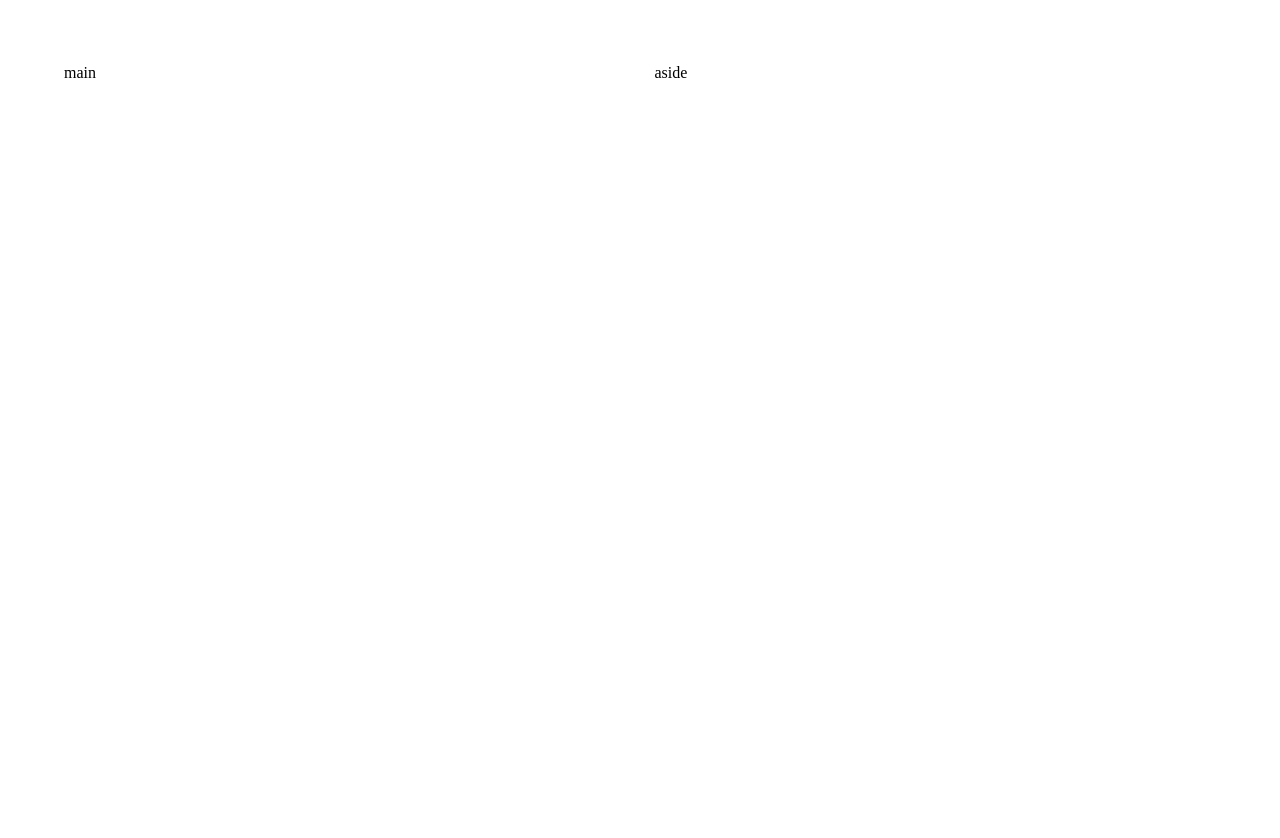
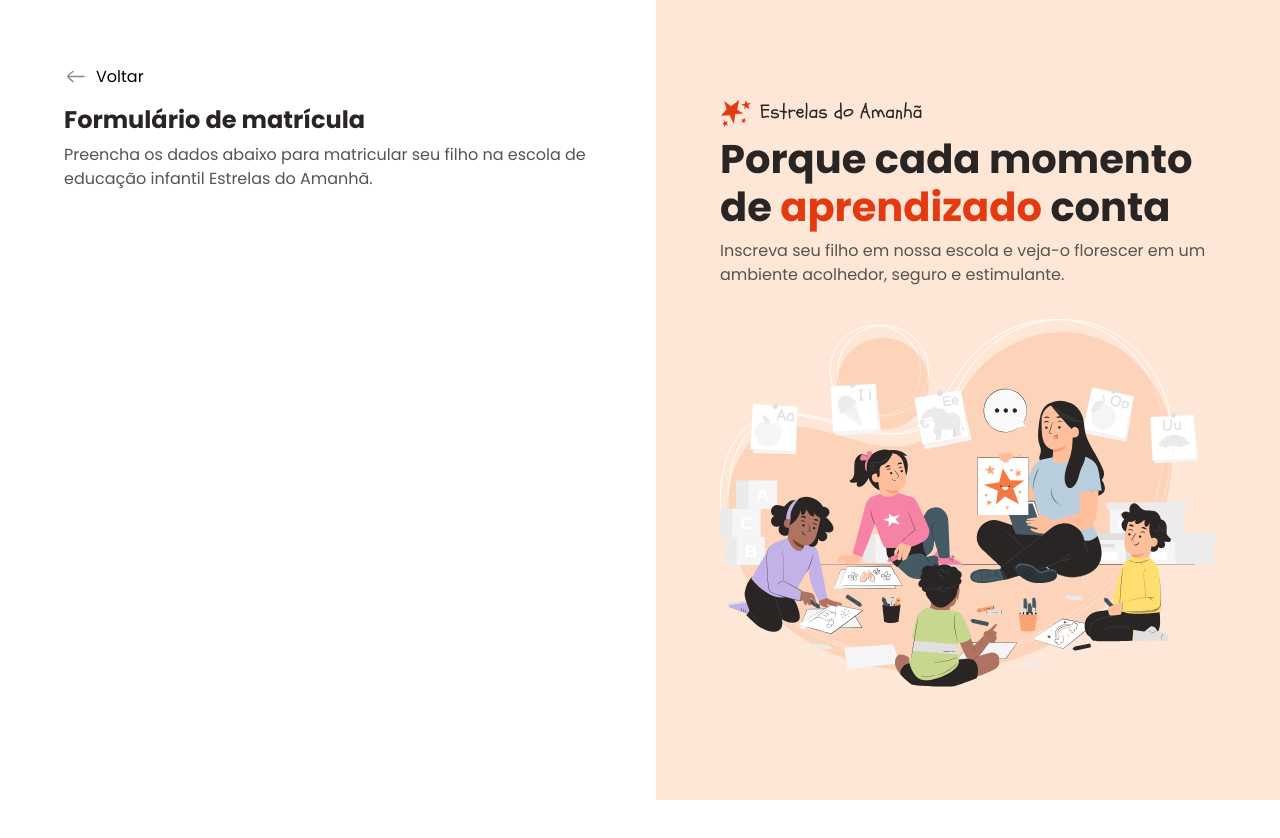
Before and after one commit to hemillydlima/P--Formulario-de-cadastro, a plain HTML site: page index.html in a window 1280 px wide. After the commit the page ends 800 px from the top, so only its background shows below. Drawn offline with Linux system fonts and the light colour scheme.

Commit message:
finalização do asider e inicio do main

```diff
--- a/css/global.css
+++ b/css/global.css
@@ -11,7 +11,7 @@
 
     /* TEXT */
     --text-primary:#292524;
-    --text-secndary:#57534E;
+    --text-secondary:#57534E;
     --text-terniary:#8F8881;
     --text-highlight:#E43A12;
 
@@ -26,13 +26,16 @@
 
     /* FONT  */
     --font-family:"Poppins", sans-serif;
-    --heading1:bold 32px/120% var(--font-family);
-    --heading2:bold 24px/120% var(--font-family);
-    --heading3:bold 20px/120% var(--font-family);
+    --heading1:bold 40px/120% var(--font-family);
+    --heading2:700 24px/125% var(--font-family);
+    --heading3:400 16px/150% var(--font-family);
     --heading4:bold 16px/120% var(--font-family);
 }
 body{
-    margin: 64px;
-    overflow:hidden;
+   overflow: hidden;
+   font-family: var(--font-family);
 
 }
+h1 ,h2{
+    color: var(--text-primary);
+}
--- a/css/layout.css
+++ b/css/layout.css
@@ -1,5 +1,60 @@
 #app{
+
     display: grid;
     grid-template-columns: 51.25% 48.75%;
     height: 100vh;
+    overflow: hidden;
 }
+main{
+    padding: 4rem;
+    overflow: auto;
+    background-color: var(--surface-primary);
+
+    & .main-container{
+        max-width: 33rem;
+        margin-left: auto;
+    }
+
+    & .back{
+        display: flex;
+        gap: 8px;
+
+    }
+        /* FONTES */
+    & h1{
+        font: var(--heading2);
+        margin-top: 1rem;
+        margin-bottom: 0.5rem;
+
+    }
+    & p{
+        font: var(--heading3);
+        color: var(--text-secondary);
+    }
+
+}
+aside{
+
+    padding: 4rem;
+    background-color: var(--surface-secondary);
+
+    & .aside-container{
+        max-width: 33rem;
+    }
+
+        /* FONTES */
+    & h2{
+        font: var(--heading1);
+    }
+    & p{
+        font: var(--heading3);
+        color: var(--text-secondary);
+        margin: 8px auto 0;
+    }
+    & img{
+        margin-top: 2rem;
+    }
+    & strong{
+        color: var(--text-highlight);
+    }
+}
--- a/index.html
+++ b/index.html
@@ -12,10 +12,26 @@
 <body>
     <div id="app">
         <main>
-            <div class="main">main</div>
+            <div class="main-container">
+                <div class="back">
+                 <img src="./icons/arrow-left-02.svg" alt="seta pra a esquerda">
+                 <span>Voltar</span>
+                </div>
+                <h1>Formulário de matrícula</h1>
+                <p>Preencha os dados abaixo para matricular
+                    seu filho na escola de educação infantil
+                    Estrelas do Amanhã.</p>
+            </div>
         </main>
         <aside>
-            <div class="aside">aside</div>
+            <div class="aside-container"></div>
+            <header>
+              <img src="./icons/Frame 48095956.svg" alt="logo">
+              <h2>Porque cada momento de <strong>aprendizado</strong> conta</h2>
+              <p>Inscreva seu filho em nossa escola e veja-o florescer
+                em um ambiente acolhedor, seguro e estimulante.</p>
+            </header>
+            <img src="./icons/Illustration.svg" alt="">
         </aside>
     </div>
 </body>
```
Also changed, not shown: icons/Frame 48095956.svg (added).
